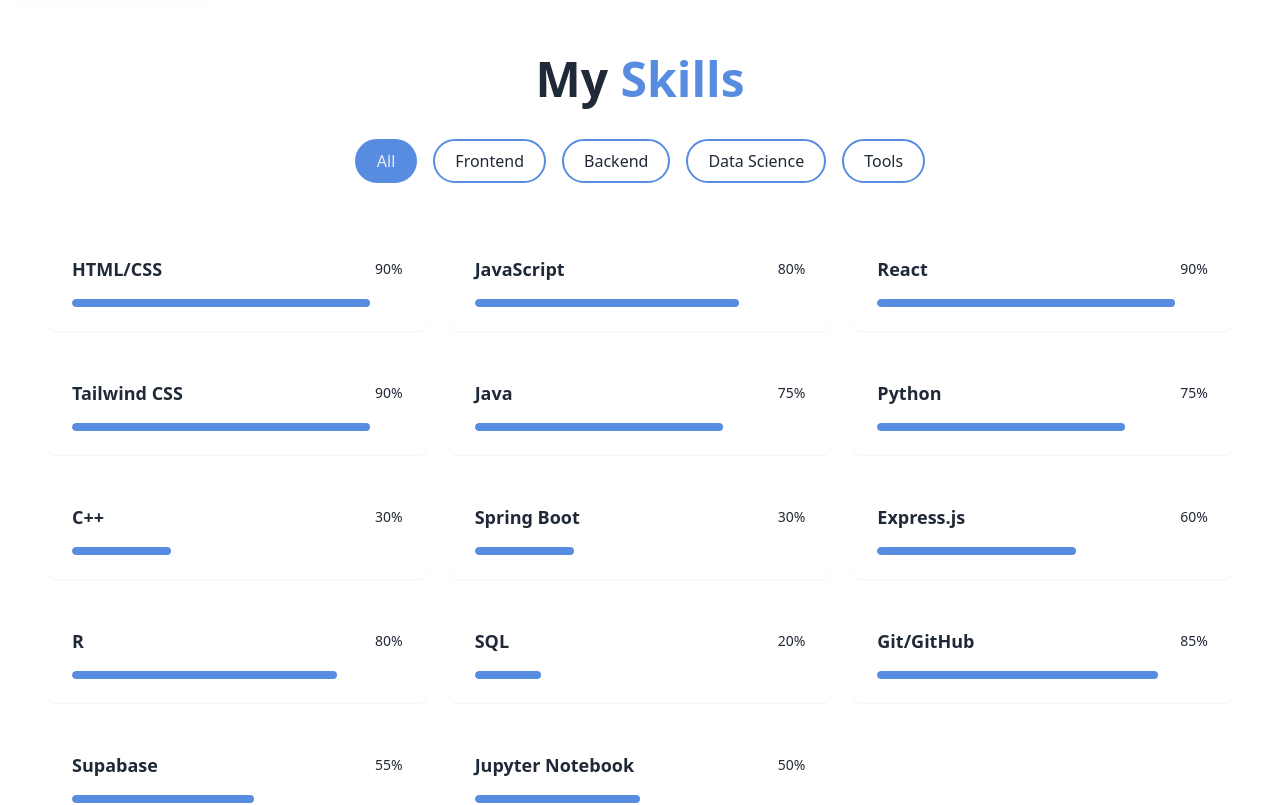
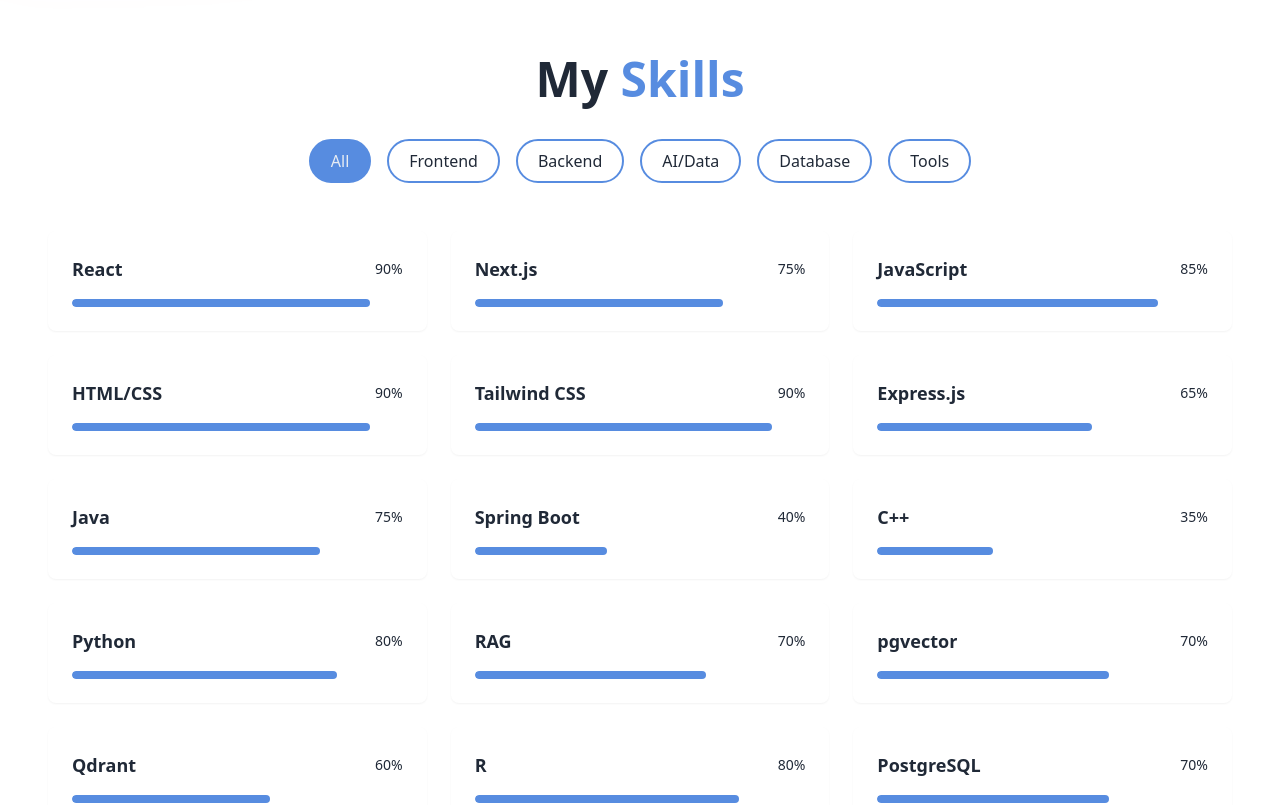
Before and after one commit to chucan1312/portfolio, a React (Vite) app: page / in a window 1280 px wide. Shown: the part 1420-2225 px from the top of the page. Built offline with nearby package versions, Linux system fonts and the light colour scheme; no server answers; the database is empty.

Commit message:
Update skills section

```diff
--- a/src/components/SkillsSection.jsx
+++ b/src/components/SkillsSection.jsx
@@ -2,28 +2,39 @@
 import { cn } from "@/lib/utils";
 
 const skills = [
-    { name: "HTML/CSS", level: 90, category: "frontend" },
-    { name: "JavaScript", level: 80, category: "frontend" },
-    { name: "React", level: 90, category: "frontend" },
-    { name: "Tailwind CSS", level: 90, category: "frontend" },
+        // Frontend
+        { name: "React", level: 90, category: "frontend" },
+        { name: "Next.js", level: 75, category: "frontend" },
+        { name: "JavaScript", level: 85, category: "frontend" },
+        { name: "HTML/CSS", level: 90, category: "frontend" },
+        { name: "Tailwind CSS", level: 90, category: "frontend" },
 
+        // Backend
+        { name: "Express.js", level: 65, category: "backend" },
+        { name: "Java", level: 75, category: "backend" },
+        { name: "Spring Boot", level: 40, category: "backend" },
+        { name: "C++", level: 35, category: "backend" },
 
-    { name: "Java", level: 75, category: "backend" },
-    { name: "Python", level: 75, category: "backend, data science" },
-    { name: "C++", level: 30, category: "backend" },
-    { name: "Spring Boot", level: 30, category: "backend" },
-    { name: "Express.js", level: 60, category: "backend" },
+        // AI / Data
+        { name: "Python", level: 80, category: "AI/Data" },
+        { name: "RAG", level: 70, category: "AI/Data" },
+        { name: "pgvector", level: 70, category: "AI/Data" },
+        { name: "Qdrant", level: 60, category: "AI/Data" },
+        { name: "R", level: 80, category: "AI/Data" },
 
-    { name: "R", level: 80, category: "data science" },
-    { name: "SQL", level: 20, category: "data science" },
+        // Databases
+        { name: "PostgreSQL", level: 70, category: "database" },
+        { name: "MongoDB", level: 65, category: "database" },
+        { name: "SQL", level: 70, category: "database" },
 
-    { name: "Git/GitHub", level: 85, category: "tools" },
-    { name: "Supabase", level: 55, category: "tools" },
-    { name: "Jupyter Notebook", level: 50, category: "tools" }
-
+        // Tools
+        { name: "Git/GitHub", level: 85, category: "tools" },
+        { name: "Supabase", level: 60, category: "tools" },
+        { name: "n8n", level: 55, category: "tools" },
+        { name: "Jupyter Notebook", level: 60, category: "tools" },
 ];
 
-const categories = ["all", "frontend", "backend", "data science", "tools"];
+const categories = ["all", "frontend", "backend", "AI/Data", "database", "tools"];
 
 export const SkillsSection = () => {
     const [activeCategory, setActiveCategory] = useState("all");
```
